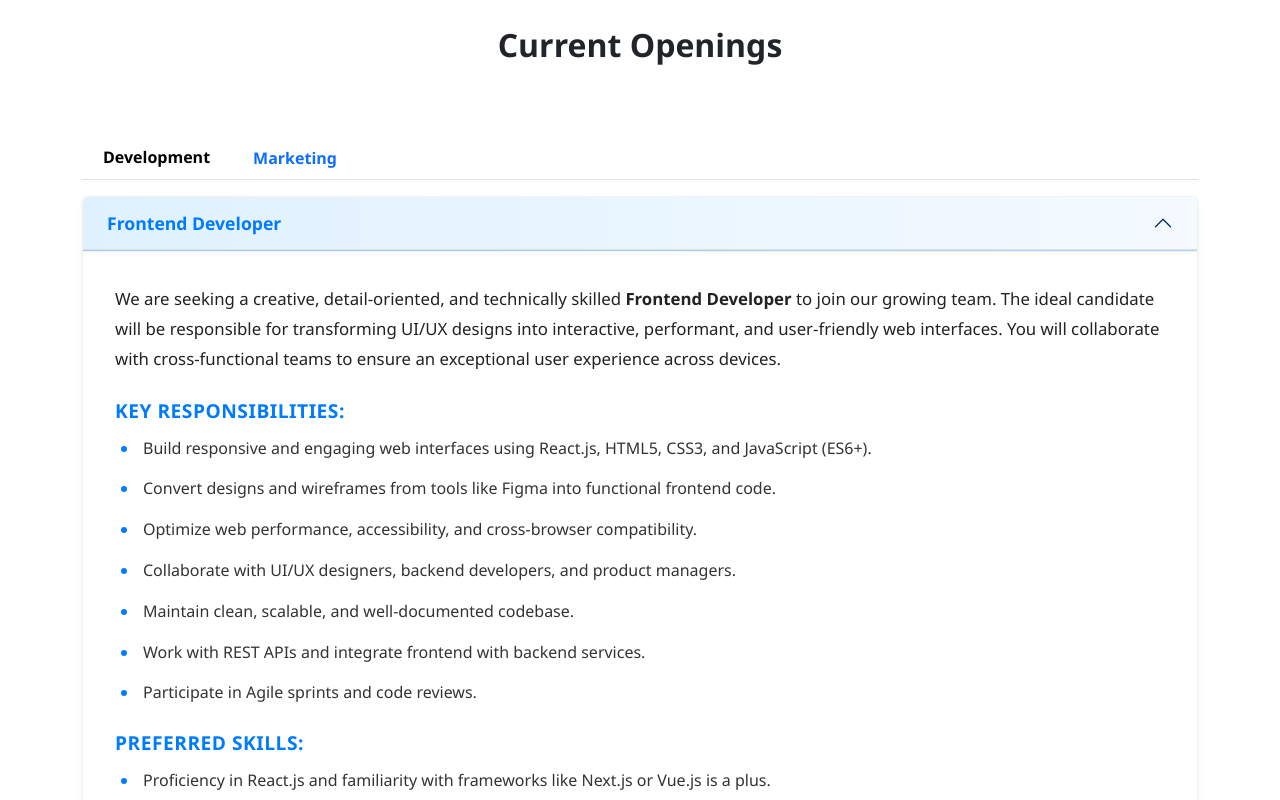
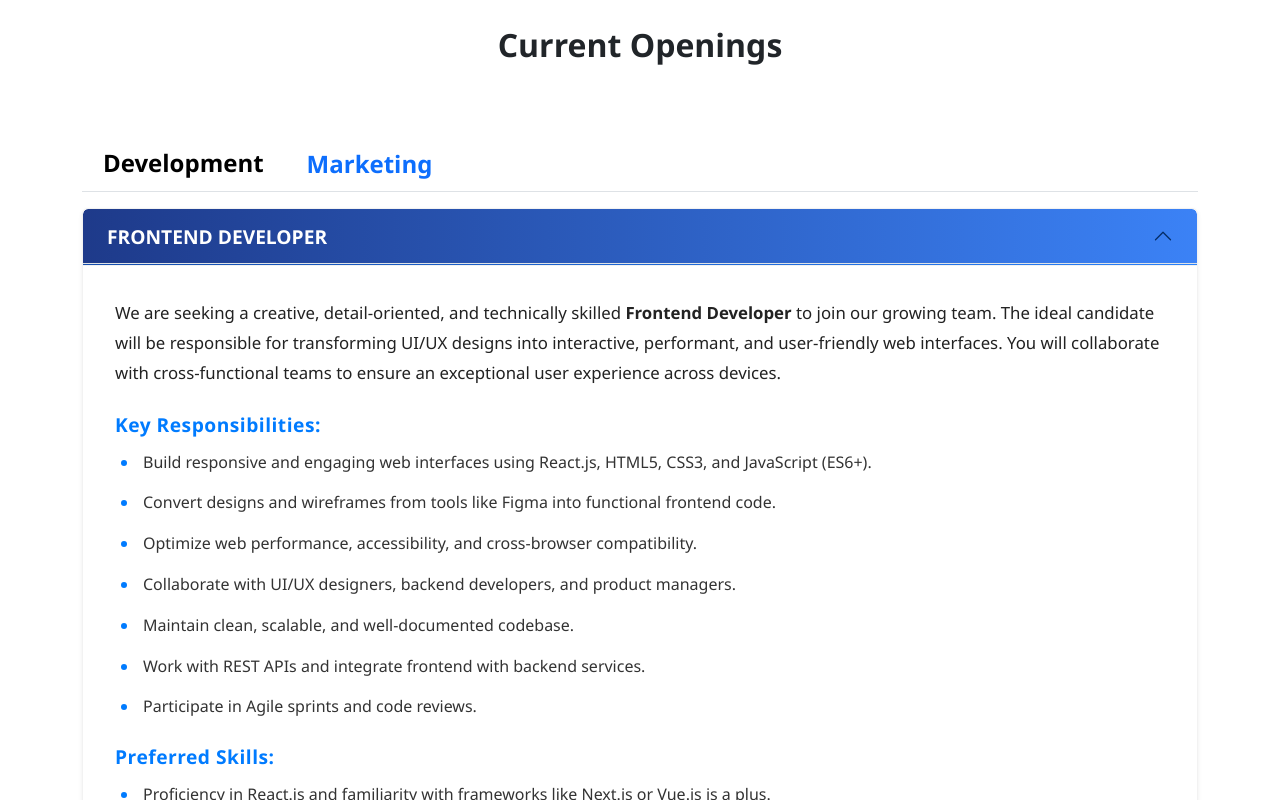
Before and after one commit to GayathriG5787/BDL2, a React (Vite) app in the folder client/: page /careers in a window 1280 px wide. Shown: the part 1260-2060 px from the top of the page. Built offline with nearby package versions, Linux system fonts and the light colour scheme; a web font is replaced by a local one.

Commit message:
career changes

```diff
--- a/client/src/pages/Career.css
+++ b/client/src/pages/Career.css
@@ -36,12 +36,13 @@
   backdrop-filter: blur(10px);
   border-radius: 10px;
   margin: 0 5px;
+  font-size: 1.5rem;
   font-weight: 600;
   transition: background 0.3s;
 }
 
 .glassy-tabs .nav-link.active {
-  background-color: linear-gradient(to right, #e9f3ff, #f4faff);
+  background-color: linear-gradient(to right, #4488db, #2c86cf) !important;
   border: none;
 }
 
@@ -55,10 +56,25 @@
 
 .accordion-button {
   font-weight: bold;
-  background: transparent;
+  font-size: 1.2rem;
+  color: #fff; /* White text */
+  background: linear-gradient(90deg, #3B82F6, #60A5FA); /* Gradient using shades of blue */
+  border: none;
+  padding: 1rem 1.5rem;
+  transition: all 0.3s ease-in-out;
   backdrop-filter: blur(5px);
-  border: none;
-  color: #333;
+  text-transform: uppercase;
+}
+
+.accordion-button:hover {
+  background: linear-gradient(90deg, #2563EB, #3B82F6); /* Slightly darker gradient on hover */
+  color: #fff;
+}
+
+.accordion-button:not(.collapsed) {
+  background: linear-gradient(90deg, #1E3A8A, #3B82F6); /* Even darker gradient when expanded */
+  color: #fff;
+  border-bottom: 1px solid rgba(0, 123, 255, 0.3);
 }
 
 .accordion-body {
@@ -80,28 +96,6 @@
 .glassy-accordion:hover {
   transform: scale(1.01);
   box-shadow: 0 10px 30px rgba(0, 123, 255, 0.2);
-}
-
-.accordion-button {
-  font-weight: 600;
-  font-size: 1.1rem;
-  color: #003366;
-  background: linear-gradient(to right, #dff1ff, #f4faff);
-  border: none;
-  padding: 1rem 1.5rem;
-  transition: all 0.3s ease-in-out;
-  backdrop-filter: blur(5px);
-}
-
-.accordion-button:hover {
-  background-color: rgba(0, 123, 255, 0.15);
-  color: #0056b3;
-}
-
-.accordion-button:not(.collapsed) {
-  background-color: rgba(0, 123, 255, 0.3);
-  color: #007bff;
-  border-bottom: 1px solid rgba(0, 123, 255, 0.3);
 }
 
 .accordion-header {
@@ -227,6 +221,10 @@
   z-index: 1;
 }
 
+.accordion-body h6 {
+  text-transform: none; /* Ensures headings like Key Responsibilities stay normal case */
+}
+
 @media (max-width: 768px) {
   .connector {
     display: none;
--- a/client/src/pages/Career.jsx
+++ b/client/src/pages/Career.jsx
@@ -97,7 +97,7 @@ const Career = () => {
         desc: `
           <p>We are seeking a dynamic and strategic <strong>Digital Marketing Executive</strong> to manage and grow our online presence across various digital platforms. The successful candidate will be responsible for planning, executing, and optimizing digital marketing campaigns to boost brand awareness, drive traffic, and generate qualified leads.</p>
 
-          <h6><strong>Key Responsibilities:</strong></h6>
+          <h6>Key Responsibilities:</h6>
           <ul>
             <li>Plan and execute SEO/SEM, email, social media, and display advertising campaigns.</li>
             <li>Design and manage content strategies across digital channels (Facebook, Instagram, LinkedIn, Google, etc.).</li>
```
